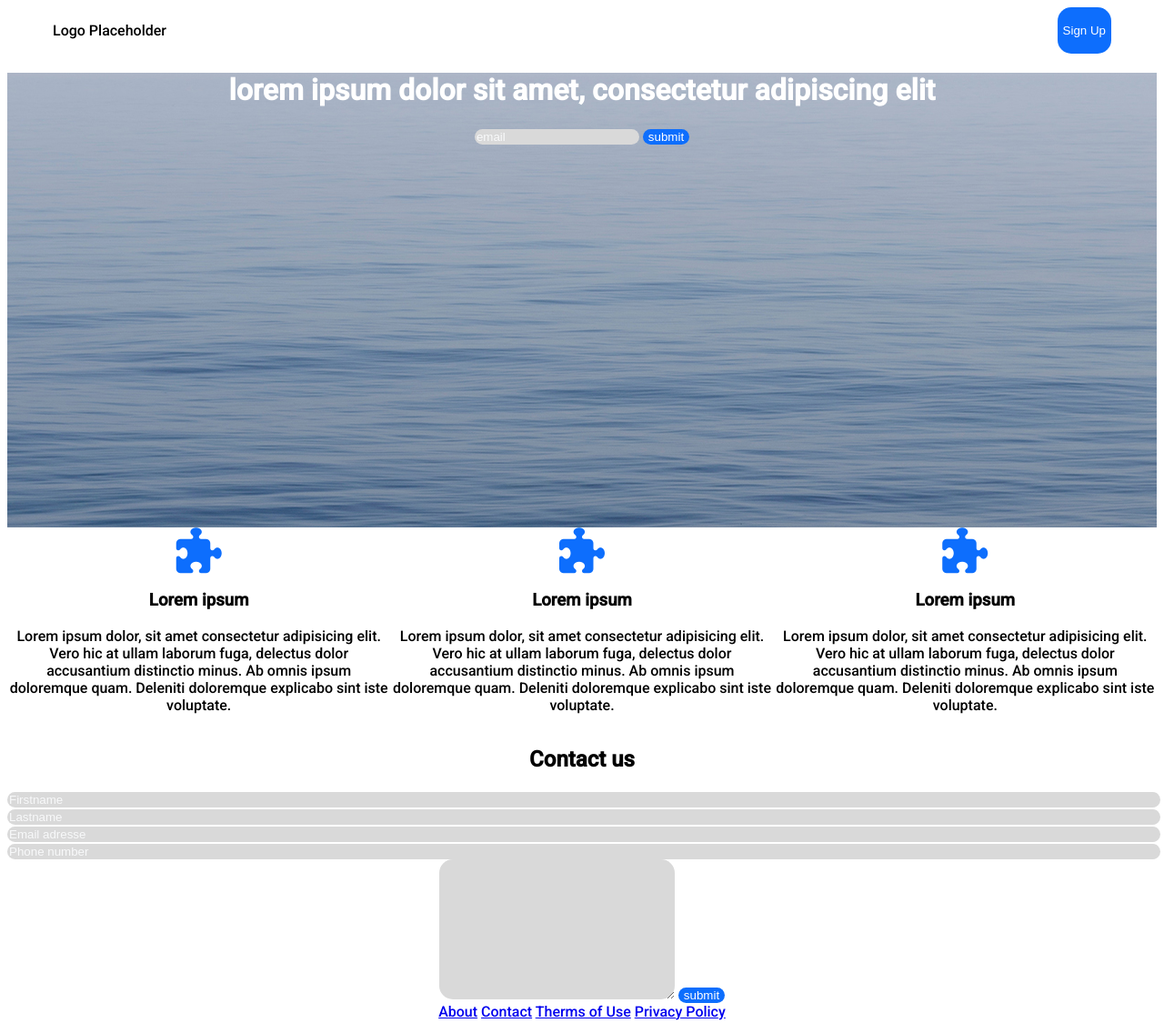
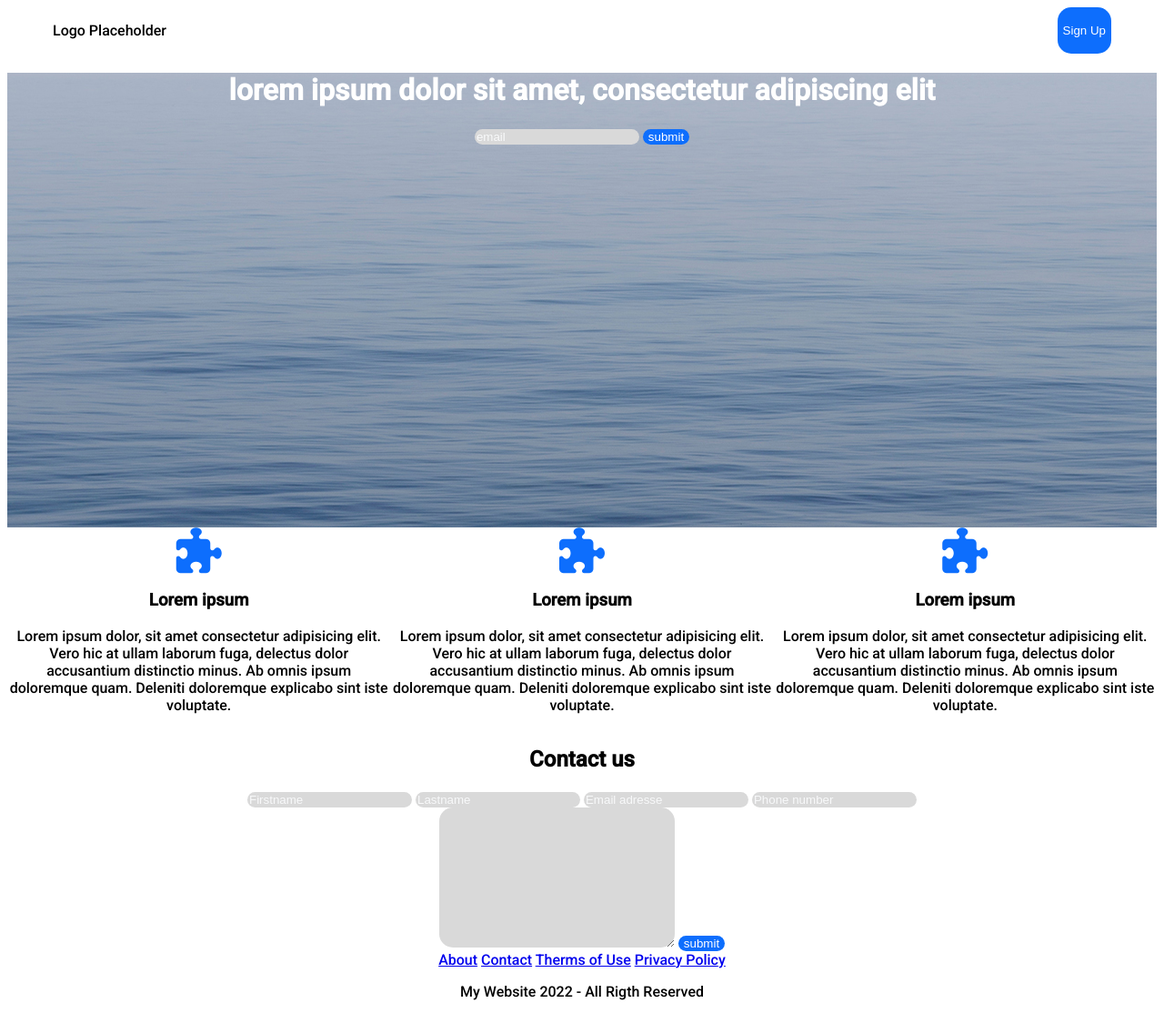
Before and after one commit to AlexGrimpeur/integration_maquette_figma_popschool_1, a plain HTML site: page index.html in a window 1280 px wide. Shown: the top 1125 px of the page at 91% size. Drawn offline with Linux system fonts and the light colour scheme.

Commit message:
save fin de journée

```diff
--- a/index.html
+++ b/index.html
@@ -42,7 +42,7 @@
         <section class="main__section">
             <h2>Contact us</h2>
             <form class="main__section__form" action="#" method="post" name="contact">
-                <div class="main__section__form-bloc1">
+                <div class="main__section__form_input">
                     <input class="main__section__form-bloc1 first" type="text" placeholder="Firstname">
                     <input class="main__section__form-bloc1 last" type="text" placeholder="Lastname">
                     <input class="main__section__form-bloc1 email" type="email" placeholder="Email adresse">
--- a/scss/layout/_section.scss
+++ b/scss/layout/_section.scss
@@ -10,11 +10,14 @@
 
 }
 
-.main__section__form-bloc1 {
-    // position: relative;
-    width: 100%;
+.main__section__form_input {
+    position: relative;
+    flex-wrap: wrap;
+    align-content: space-between;
 
-    .main__section__form-bloc1 {
+
+
+    .main__section__form_input {
         // position: absolute;
 
     }
```
Also changed, not shown: css/main.css, 1 other file.
